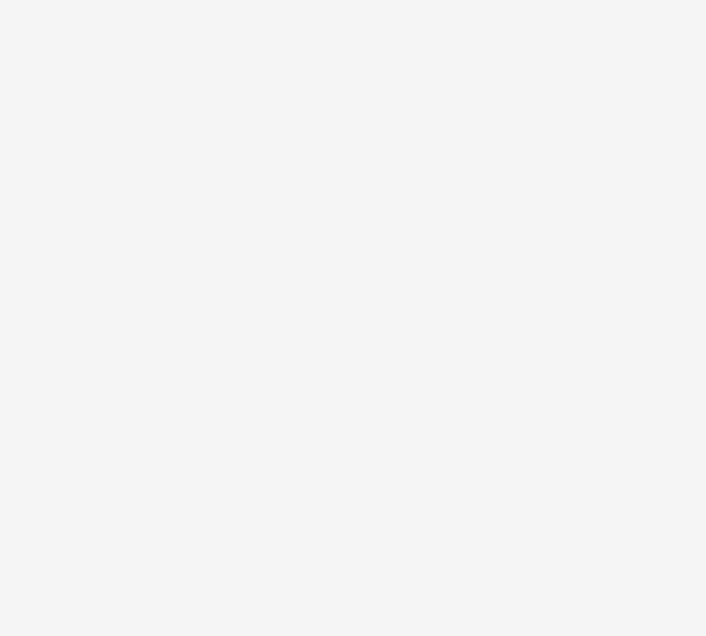
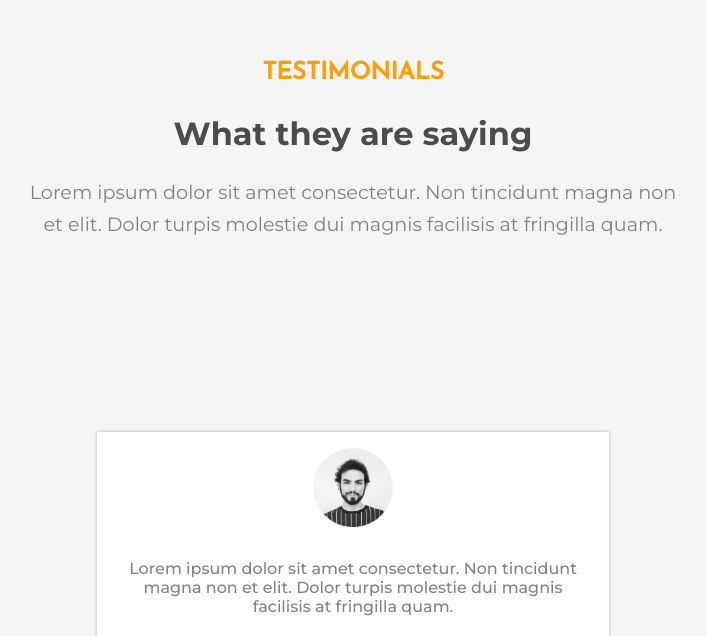
Before and after one commit to ajaysonere/Foodie-landing-page, a React (Create React App) app: page / in a window 1280 px wide. Shown: the part 3324-3960 px from the top of the page, without its empty margins (287-993 px from the left). Before the commit the page ends 2977 px from the top, so only its background shows below. Built offline with nearby package versions, Linux system fonts and the light colour scheme.

Commit message:
testimonials responsive

```diff
--- a/src/Home.css
+++ b/src/Home.css
@@ -425,6 +425,25 @@ ul li a {
      font-size: 1rem;
    }
 
+   .testimonials-left{
+      width: 80%;
+   }
+
+   .testimonials-left h2{
+     font-size: 2rem;
+     font-weight: 700;
+     line-height: 1.8;
+   }
+   .testimonials-left p{
+      font-size: 1.2rem;
+      font-weight: 400;
+      margin-top: 0.8rem;
+   }
+   .testimonials-left{
+     gap: 2rem;
+   }
+
+
 }
 
 @media screen and (max-width: 1200px ){
@@ -483,7 +502,34 @@ ul li a {
       font-weight: 700;
    }
 
+   .work-left h2{
+     font-size: 1.5rem;
+     font-weight: 700;
+     line-height: 1.5;
+   }
+   .work-left p {
+      font-size: 1rem;
+      font-weight: 400;
+   }
 
+   .testimonials-left {
+      width: 80%;
+   }
+
+    .testimonials-right{
+      width: 70%;
+    }
+
+
+    .testimonials-left h2{
+     font-size: 1.5rem;
+     font-weight: 700;
+     line-height: 1.5;
+   }
+   .testimonials-left p {
+      font-size: 1rem;
+      font-weight: 400;
+   }
 
 }
 
@@ -538,6 +584,14 @@ ul li a {
 
    .card span{
      font-size: 3rem;
+   }
+
+   .testimonials-left {
+      width: 90%;
+   }
+
+   .testimonials-right {
+     width: 70%;
    }
 
 }
@@ -622,6 +676,16 @@ ul li a {
      gap: 2rem;
    }
 
+   .testimonials-left {
+      width: 100%;
+   }
+
+   .testimonials-right{
+     width: 90%;
+   }
+
+
+
 }
 
 @media screen and (max-width: 576px){
@@ -644,5 +708,13 @@ ul li a {
      gap: 1rem;
    }
 
+   .testimonials-left{
+      width: 100%;
+      padding: 0;
+   }
+
+   .testimonials-right span {
+      font-size: 1.8rem;
+   }
 
 }
--- a/src/components/Testimonials.js
+++ b/src/components/Testimonials.js
@@ -3,9 +3,7 @@ import testImage from '../assests/Ellipse 1.png';
 function Testimonials(){
     return (
       <section
-        className="container testimonials-container facilities-container"
-        style={{ display: "none" }}
-      >
+        className="container testimonials-container facilities-container"  >
         <div className="testimonials-left">
           <small className="section-heading">Testimonials</small>
           <h2>What they are saying </h2>
```
